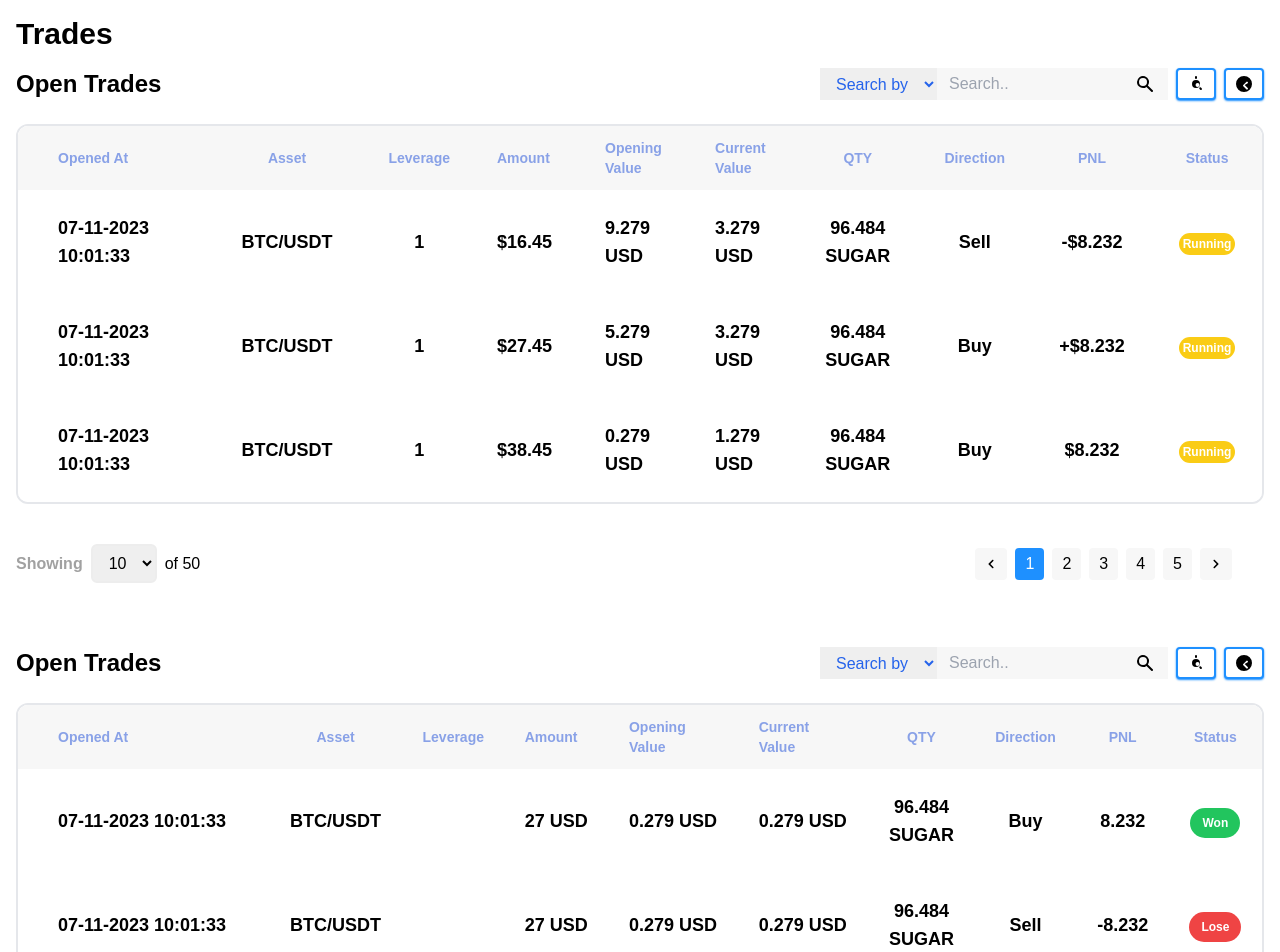
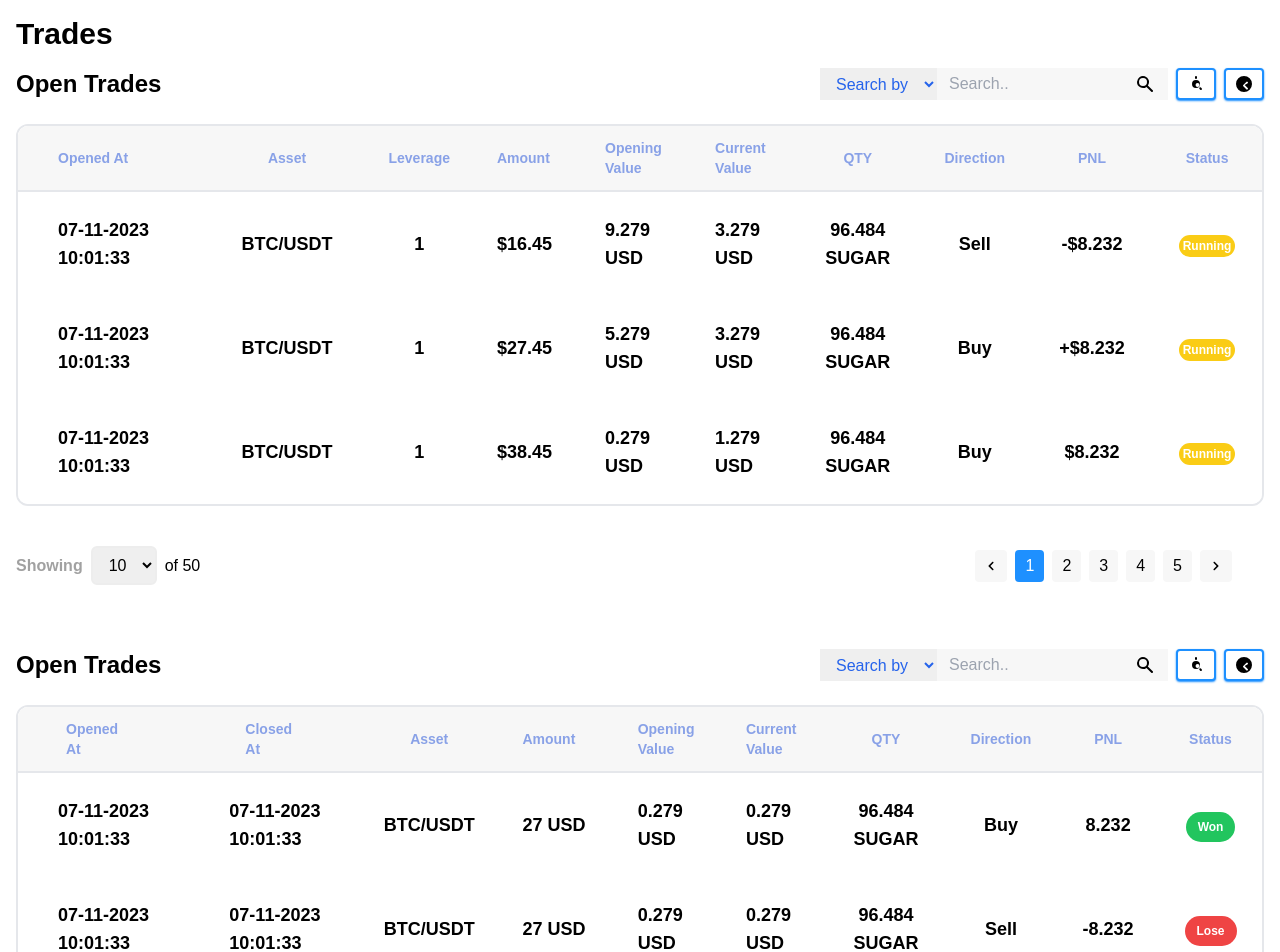
Before and after one commit to YahyaaMuhamedd/Task-1, a React (Create React App) app: page / in a window 1280 px wide. Shown: the top 952 px of the page. Built offline with nearby package versions, Linux system fonts and the light colour scheme.

Commit message:
First Commit

```diff
--- a/src/App.js
+++ b/src/App.js
@@ -56,12 +56,14 @@ const TradeTable = () => {
   // Usestate to store data for closedtradess
   const [closedTrades, setClosedTrades] = useState([
     {
-      openedAt: '07-11-2023 10:01:33',
-      closedAt: '07-11-2023 10:01:33',
+      openedAt: '07-11-2023',
+      SecondTime: '10:01:33',
+      closedAt: '07-11-2023',
       asset: 'BTC/USDT',
       amount: '27 USD',
-      openingValue: '0.279 USD',
-      currentValue: '0.279 USD',
+      openingValue: '0.279',
+      curreny: 'USD',
+      currentValue: '0.279',
       qty: '96.484',
       categoery: 'SUGAR',
       direction: 'Buy',
@@ -69,12 +71,14 @@ const TradeTable = () => {
       status: 'Won',
     },
     {
-      openedAt: '07-11-2023 10:01:33',
-      closedAt: '07-11-2023 10:01:33',
+      openedAt: '07-11-2023',
+      SecondTime: '10:01:33',
+      closedAt: '07-11-2023',
       asset: 'BTC/USDT',
       amount: '27 USD',
-      openingValue: '0.279 USD',
-      currentValue: '0.279 USD',
+      openingValue: '0.279',
+      curreny: 'USD',
+      currentValue: '0.279',
       qty: '96.484',
       categoery: 'SUGAR',
       direction: 'Sell',
@@ -190,7 +194,7 @@ const TradeTable = () => {
       <div className="overflow-x-auto border-2 rounded-xl my-6 w-full">
         <table className="w-full bg-white">
           <thead>
-            <tr className='bg-[#f7f7f7]'>
+            <tr className='bg-[#f7f7f7] border-b-2'>
               <th className="text-left py-3 px-10   font-semibold text-sm text-blue-700 opacity-[0.5]">Opened At</th>
               <th className="text-center py-3  px-5   font-semibold text-sm text-blue-700 opacity-[0.5]">Asset</th>
               <th className="text-center py-3 px-5  font-semibold text-sm text-blue-700 opacity-[0.5]">Leverage</th>
@@ -343,10 +347,10 @@ const TradeTable = () => {
       <div className="overflow-x-auto border-2 rounded-xl my-6 w-full">
         <table className="w-full bg-white">
           <thead>
-            <tr className='bg-[#f7f7f7]'>
-              <th className="text-left py-3 px-10   font-semibold text-sm text-blue-700 opacity-[0.5]">Opened At</th>
-              <th className="text-center py-3  px-5   font-semibold text-sm text-blue-700 opacity-[0.5]">Asset</th>
-              <th className="text-center py-3 px-5  font-semibold text-sm text-blue-700 opacity-[0.5]">Leverage</th>
+            <tr className='bg-[#f7f7f7] border-b-2'>
+              <th className="text-left py-3 px-12   font-semibold text-sm text-blue-700 opacity-[0.5]">Opened <br /> At</th>
+              <th className="text-left py-3  px-9   font-semibold text-sm text-blue-700 opacity-[0.5]">Closed <br /> At</th>
+              <th className="text-center py-3 px-5  font-semibold text-sm text-blue-700 opacity-[0.5]">Asset</th>
               <th className="text-left py-3 px-5 font-semibold text-sm text-blue-700 opacity-[0.5]">Amount</th>
               <th className="text-left py-3 px-5  font-semibold text-sm text-blue-700 opacity-[0.5]">Opening <br /> Value</th>
               <th className="text-left py-3  px-5 font-semibold text-sm text-blue-700 opacity-[0.5]">Current <br /> Value</th>
@@ -360,10 +364,10 @@ const TradeTable = () => {
             {/* make maping to opentrade to generate the dataa */}
             {closedTrades.map((trade, index) => (
               <tr key={index}>
-                <td className="text-left py-6 px-10 text-lg">{trade.openedAt} <br /> {trade.SecondTime} </td>
+                <td className="text-left py-6 px-10 text-lg">{trade.openedAt} <br />{trade.SecondTime} </td>
+                <td className="text-left py-6 px-5 text-lg">{trade.closedAt}<br />{trade.SecondTime}</td>
                 <td className="text-center py-6 px-5 text-lg">{trade.asset}</td>
-                <td className="text-center py-6 px-5 text-lg">{trade.leverage}</td>
-                <td className="text-left py-6 px-5 text-lg"> {trade.dollar}{trade.amount}</td>
+                <td className="text-left py-6 px-5 text-lg"> {trade.amount}</td>
                 <td className="text-left py-6 px-5 text-lg">{trade.openingValue} <br /> {trade.curreny} </td>
                 <td className="text-left py-6 px-5 text-lg">{trade.currentValue} <br /> {trade.curreny} </td>
                 <td className="text-center py-6 px-5 text-lg">{trade.qty}<br />{trade.categoery}</td>
```
